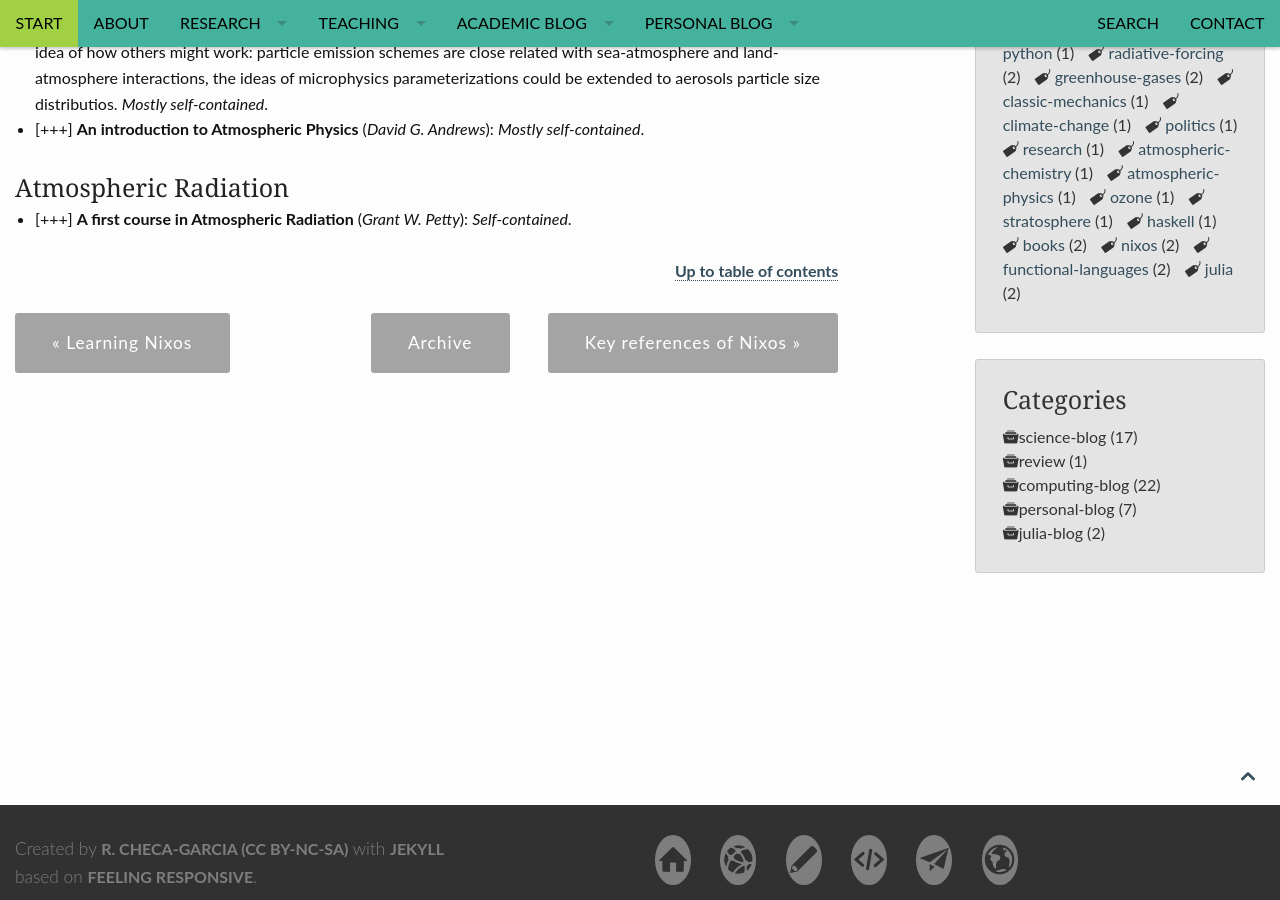
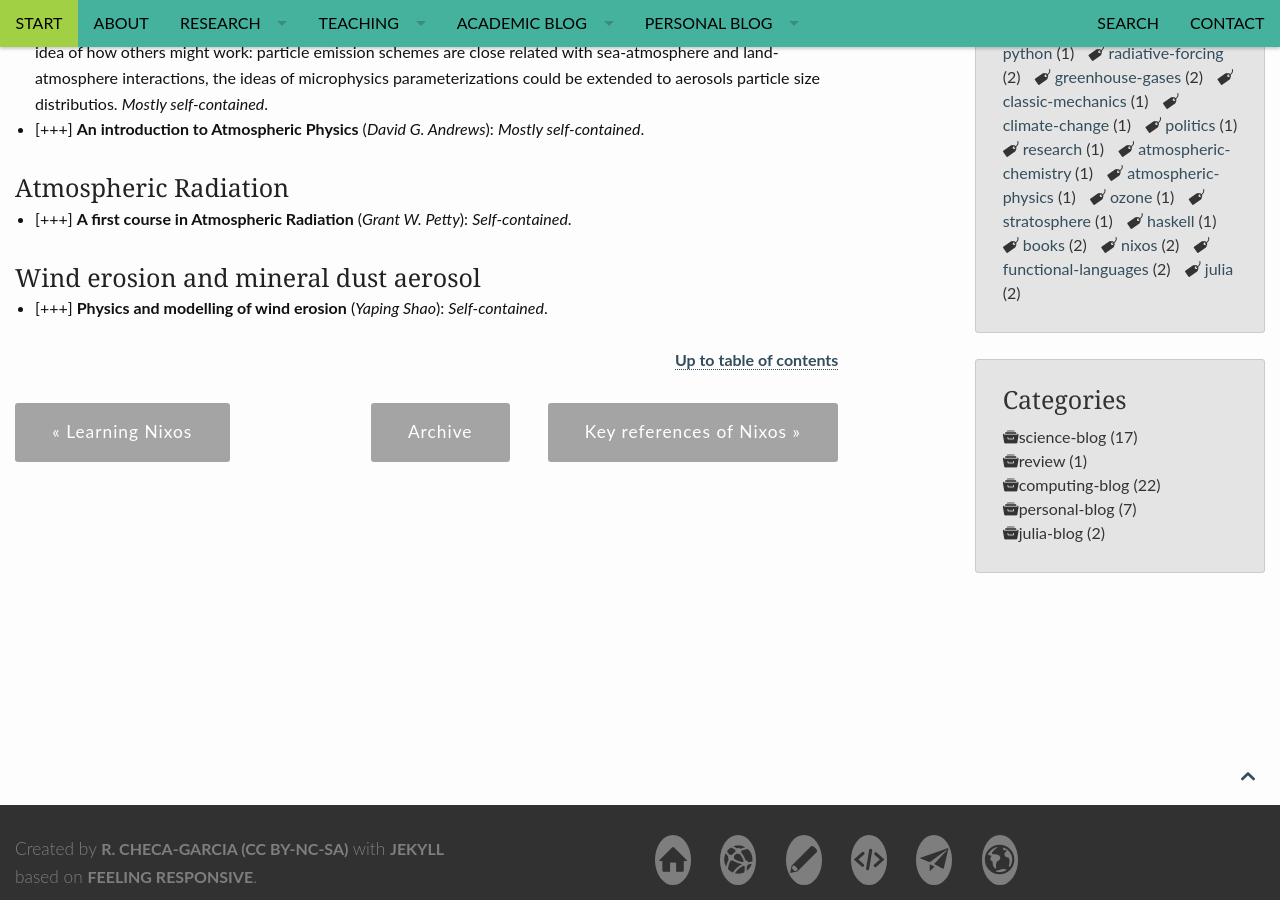
Before and after one commit to RCHG/rchg.github.io, a Jekyll site: the page built from _posts/2019-01-04-List-of-Books.md, in a window 1280 px wide and 900 px high, scrolled down 1070 px. Built offline with Jekyll 4.4.1, drawn with Linux system fonts in a browser that asks for light colours; nearby versions of some CDN libraries; comment, search, counter and statistics services are not loaded.

Commit message:
Update 2019-01-04-List-of-Books.md

```diff
--- a/_posts/2019-01-04-List-of-Books.md
+++ b/_posts/2019-01-04-List-of-Books.md
@@ -33,6 +33,8 @@ Number of [+] indicate the difficulty on a scale of 1-5.
 ### Atmospheric Radiation
 - [+++] **A first course in Atmospheric Radiation** (*Grant W. Petty*): *Self-contained*.
 
+### Wind erosion and mineral dust aerosol
+- [+++] **Physics and modelling of wind erosion** (*Yaping Shao*): *Self-contained*.
 
 <small markdown="1">[Up to table of contents](#toc)</small>
 {: .text-right }
```
